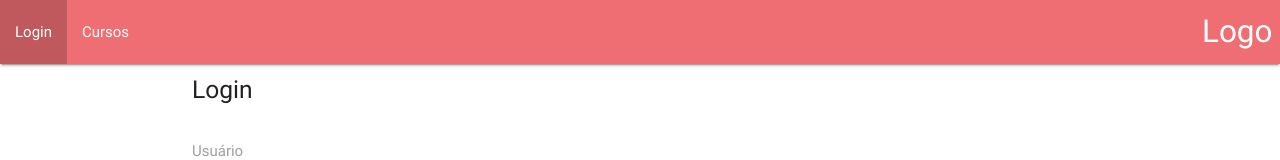
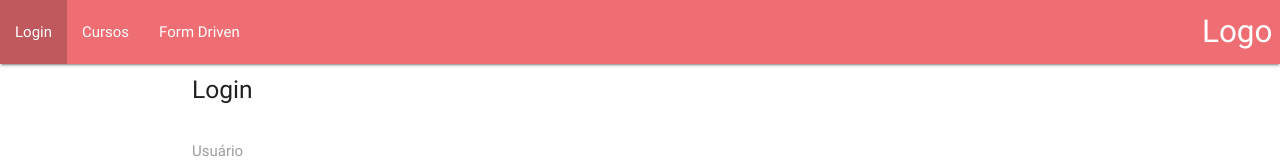
Before and after one commit to Thassya/curso-angular, an Angular app: page /#/login in a window 1280 px wide. Shown: the top 160 px of the page. Built offline with nearby package versions, Linux system fonts and the light colour scheme.

Commit message:
rollback

```diff
--- a/package.json
+++ b/package.json
@@ -15,7 +15,8 @@
     "@angular/common": "~9.0.3",
     "@angular/compiler": "~9.0.3",
     "@angular/core": "~9.0.3",
-    "@angular/forms": "~9.0.3",
+    "@angular/forms": "^9.0.7",
+    "@angular/http": "^7.2.16",
     "@angular/platform-browser": "~9.0.3",
     "@angular/platform-browser-dynamic": "~9.0.3",
     "@angular/router": "~9.0.3",
--- a/src/app/app-routing.module.ts
+++ b/src/app/app-routing.module.ts
@@ -5,10 +5,14 @@ import { HomeComponent } from './home/home.component';
 import { LoginComponent } from './login/login.component';
 import { AuthGuard } from './guard/auth.guard';
 import { CursosGuard } from './guard/cursos.guard';
-import { AlunosGuard } from './guard/alunos.guard';
 import { PaginaNaoEncontradaComponent } from './pagina-nao-encontrada/pagina-nao-encontrada.component';
+import { FormDrivenComponent } from './form-driven/form-driven.component';
 
 const routes: Routes = [
+  {
+    path: 'driven',
+    component: FormDrivenComponent
+  },
   {
     path: 'cursos',
     loadChildren: () => import('./cursos/cursos.module').then(m => m.CursosModule),  //lazyloading
@@ -26,9 +30,9 @@ const routes: Routes = [
   { path: 'login', component: LoginComponent },
   {
     path: 'home', component: HomeComponent,
-    canActivate: [AuthGuard]
+    // canActivate: [AuthGuard]
   },
-  { path: '', redirectTo: '/home', pathMatch: 'full' },
+  { path: '', redirectTo: '/driven', pathMatch: 'full' },
   { path: '**', component: PaginaNaoEncontradaComponent }
 ];
 
--- a/src/app/app.component.html
+++ b/src/app/app.component.html
@@ -6,11 +6,10 @@
       <li routerLinkActive="active"><a [routerLink]="['/cursos']" [queryParams]="{pagina:1}">Cursos</a></li>
       <!-- <li routerLinkActive="active"><a [routerLink]="['cursos', idCurso.value]">Curso com Id</a></li> -->
       <li *ngIf="monstrarMenu" routerLinkActive="active"><a [routerLink]="['/alunos']">Alunos</a></li>
+      <li routerLinkActive="active"><a [routerLink]="['/driven']">Form Driven</a></li>
     </ul>
   </div>
 </nav>
 <div class="container">
-  <!-- <p>Entre com o id do curso</p> -->
-  <!-- <input #idCurso> -->
   <router-outlet></router-outlet>
 </div>
--- a/src/app/app.module.ts
+++ b/src/app/app.module.ts
@@ -12,13 +12,14 @@ import { AuthGuard } from './guard/auth.guard'; //coloquei só pq sim
 import { CursosGuard } from './guard/cursos.guard';
 import { PaginaNaoEncontradaComponent } from './pagina-nao-encontrada/pagina-nao-encontrada.component';
 
+
+
 @NgModule({
   declarations: [
     AppComponent,
     HomeComponent,
     LoginComponent,
     PaginaNaoEncontradaComponent
-
   ],
   imports: [
     BrowserModule,
```
Also changed, not shown: 1 other file (tests, documents, lock files or other folders).
